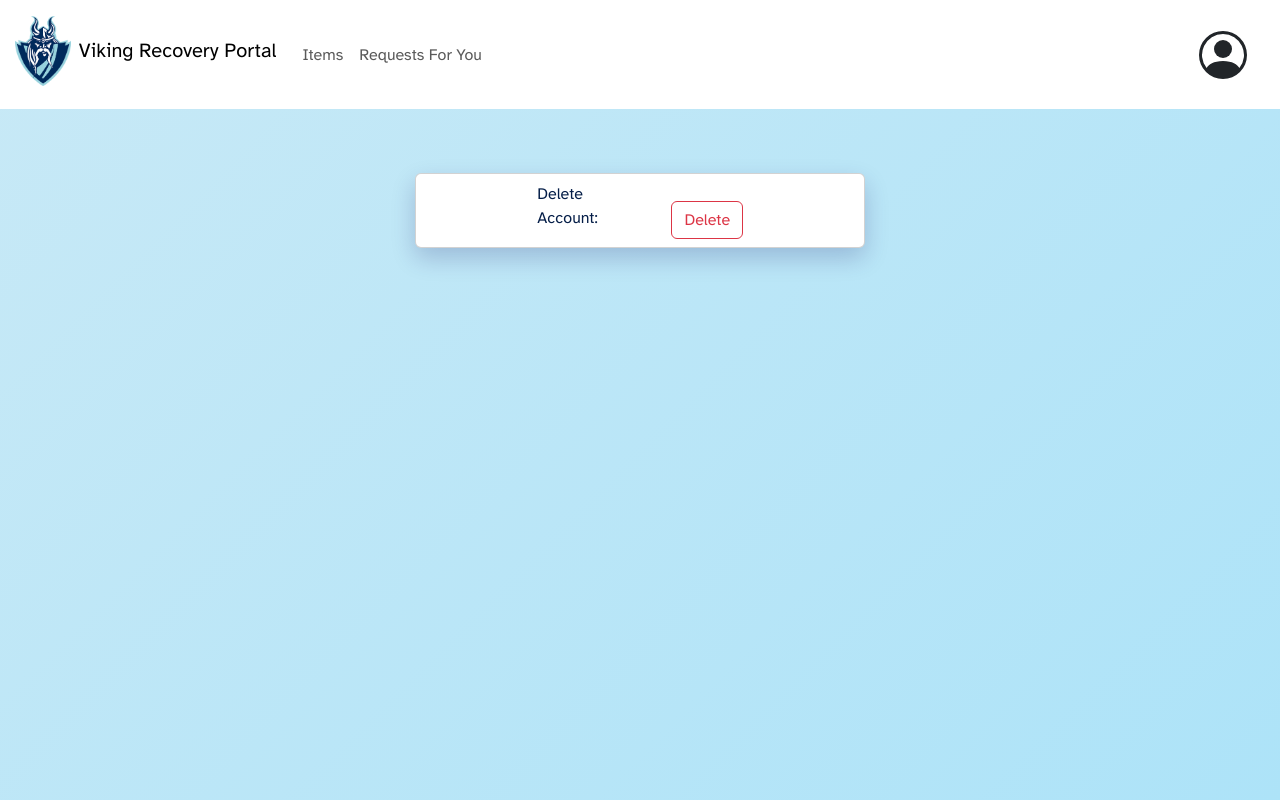
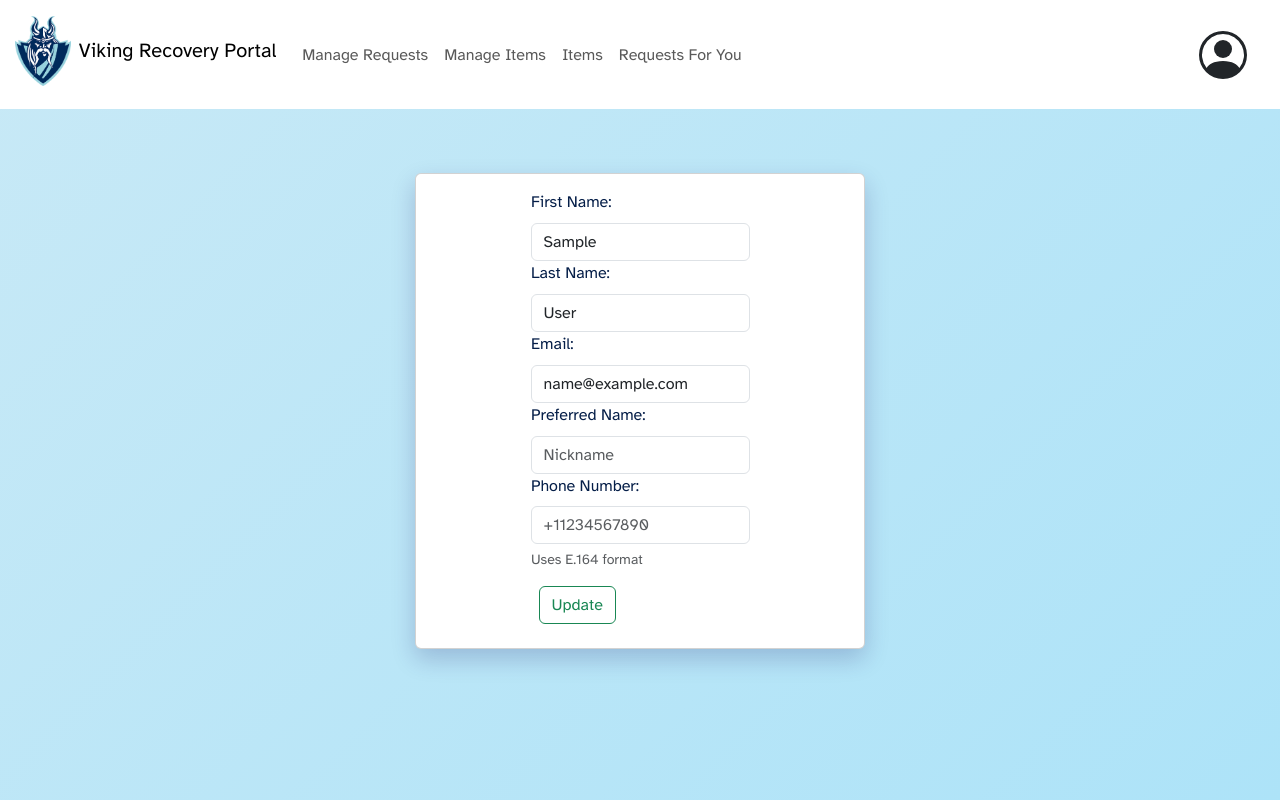
Before and after one commit to ritumaiti2009/CAC_Proj, a Flask app: page /setting in a window 1280 px wide. Run offline with Flask 3, Linux system fonts and the light colour scheme; the visitor is signed in with stand-in values (Sample User, id 1); data comes from the database, SQL or seed files in the repository; some web fonts are replaced.

Commit message:
Completed Settings

```diff
--- a/app.py
+++ b/app.py
@@ -49,6 +49,12 @@ def index():
 def register():
     # Attempt to register new account when a POST received
     if request.method == "POST":
+        # Check if user entered correct password confirmation
+        if request.form["password"] != request.form["password_confirm"]:
+            return alert(
+                "Unable to register: Incorrect Password Confirmation", "/register", 409
+            )
+
         # Get required attributes
         email = request.form["email"]
         password = generate_password_hash(
@@ -88,7 +94,9 @@ def register():
         except:
             return alert("Unable to register: Email already exists", "/register", 409)
 
-    # Return html layout when GET method received
+    # Return user to homepage if they are logged in
+    if "user" in session:
+        return redirect("/")
     return render_template("register.html")
 
 
@@ -104,7 +112,7 @@ def login():
             user = run_sql("SELECT * FROM users WHERE email = ?", (email,))
         except:
             return alert(
-                "Unable to login: Failed to fetch login information", "/login", 401
+                "Unable to login: Failed to fetch login information", "/login", 500
             )
 
         # Authenticate password
@@ -135,34 +143,85 @@ def logout():
     return alert("Successfully logged out!", "/login")
 
 
-# Delete account from database
-@app.route("/delete_acount/<int:id>", methods=["POST"])
-def delete_account(id):
-    try:
-        run_sql("DELETE FROM users WHERE id = ?", (id,))
-        send_email(
-            app,
-            "VRP Account Deleted",
+# Set up account setting page
+@app.route("/setting", methods=["GET", "POST"])
+@login_required
+def setting():
+    if request.method == "POST":
+        # Get account password from db
+        try:
+            account_password = run_sql(
+                "SELECT password FROM users WHERE email = ?", (session.get("user"),)
+            )
+        except:
+            return alert(
+                "Failed to Update Account: Failed to fetch login information",
+                "/setting",
+                500,
+            )
+
+        # Authenticate password
+        password = request.form["password"]
+        if not account_password or not check_password_hash(
+            account_password[0][0], password
+        ):
+            return alert(
+                "Failed to Update Account: Incorrect Password", "/setting", 401
+            )
+
+        try:
+            # Get required attributes
+            email = request.form["email"]
+            first_name = request.form["first_name"]
+            last_name = request.form["last_name"]
+            preferred_name = request.form["preferred_name"].strip() or None
+            phone_num = request.form["phone_num"].strip() or None
+
+            # Update sql
+            run_sql(
+                """
+                UPDATE users
+                SET first_name = ?,
+                last_name = ?,
+                email = ?,
+                preferred_name = ?,
+                phone_num = ?
+                WHERE id = ?
+                """,
+                (
+                    first_name,
+                    last_name,
+                    email,
+                    preferred_name,
+                    phone_num,
+                    session.get("user_id"),
+                ),
+            )
+
+            # Update session info
+            session["user"] = email
+            if preferred_name:
+                session["name"] = f"{preferred_name} {last_name}"
+            else:
+                session["name"] = f"{first_name} {last_name}"
+
+            return alert("Successfully updated account informations!", "/")
+        except Exception as e:
+            return alert(f"Failed to Update Account {e}", "/setting", 500)
+    else:
+        user_info = run_sql(
             """
-            Dear user,
-
-            We want to confirm that your account had been deleted from Viking Recovery Portal.
-            If this wasn't you, please contact us!
-
-            Best Wishes,
-            Kevin from VRP,
+            SELECT
+            first_name,
+            last_name,
+            email,
+            preferred_name,
+            phone_num
+            FROM users WHERE id = ?
             """,
-            session.get("user")
+            (session.get("user_id"),),
         )
-        return alert("Successfully deleted account!", "/logout")
-    except:
-        return alert("Failed to Delete Account", "/", 500)
-
-
-# Set up account setting page
-@app.route("/setting")
-def setting():
-    return render_template("settings.html")
+        return render_template("settings.html", user=user_info)
 
 
 # Get item submissions
--- a/helpers.py
+++ b/helpers.py
@@ -16,7 +16,7 @@ def login_required(f):
     @wraps(f)
     def decorated_function(*args, **kwargs):
         if session.get("user") is None:
-            return redirect("/login")
+            return alert("Unauthorized, log in required.", "/login", 401)
         return f(*args, **kwargs)
 
     return decorated_function
@@ -27,7 +27,7 @@ def admin_required(f):
     @wraps(f)
     def decorated_function(*args, **kwargs):
         if session.get("role") != "admin":
-            return redirect("/login")
+            return alert("Unauthorized, admin required.", "/login", 401)
         return f(*args, **kwargs)
 
     return decorated_function
--- a/static/style.css
+++ b/static/style.css
@@ -17,7 +17,7 @@ body {
 
 
 .card {
-    width: 300px;
+    width: 350px;
     box-shadow: 0 10px 25px rgba(13, 10, 95, 0.2);
 }
 
@@ -99,8 +99,8 @@ span {
     display: inline-block;
 }
 
-@media (max-width: 768px) {
+@media (max-width: 410px) {
     .card {
-        width: 400px;
+        width: 300px;
     }
 }
--- a/templates/index.html
+++ b/templates/index.html
@@ -2,7 +2,6 @@
 {% block title %}Home{% endblock %}
 {% block main %}
     <div class="card-form card mx-auto d-flex align-items-center">
-
         <div class="card-body">
             {% if session.get("user") %}
                 <h6 class="card-header">Logged in as {{ session.get("name") }}!</h6>
--- a/templates/layout.html
+++ b/templates/layout.html
@@ -11,7 +11,8 @@
         <link rel="preconnect" href="https://fonts.gstatic.com" crossorigin>
         <link href="https://fonts.googleapis.com/css2?family=Vend+Sans:ital,wght@0,300..700;1,300..700&display=swap"
               rel="stylesheet">
-        <link href="https://fonts.googleapis.com/css2?family=Atkinson+Hyperlegible:wght@400;700;800&display=swap" rel="stylesheet">
+        <link href="https://fonts.googleapis.com/css2?family=Atkinson+Hyperlegible:wght@400;700;800&display=swap"
+              rel="stylesheet">
         <title>
             {% block title %}{% endblock %}
         </title>
@@ -20,13 +21,16 @@
               integrity="sha384-sRIl4kxILFvY47J16cr9ZwB07vP4J8+LH7qKQnuqkuIAvNWLzeN8tE5YBujZqJLB"
               crossorigin="anonymous" />
     </head>
-
     <body>
         <nav class="navbar sticky-top navbar-expand-lg">
             <div class="container-fluid">
                 <h2>
                     <a class="navbar-brand d-flex align-items-center gap-2" href="/">
-                        <img src="{{ url_for('static', filename='logo.png') }}" alt="Logo" class="nav-logo">
+                        <img src="{{ url_for('static', filename='logo.png') }}"
+                             alt="Logo"
+                             class="nav-logo"
+                             width="auto"
+                             height="70px">
                         Viking Recovery Portal
                     </a>
                 </h2>
@@ -42,7 +46,7 @@
                     </button>
                     <div class="collapse navbar-collapse" id="navbarContent">
                         <div class="navbar-nav d-flex align-items-center">
-                            {% if session.get("user") and session.get("status") == "admin" %}
+                            {% if session.get("user") and session.get("role") == "admin" %}
                                 <a class="nav-link" href="/manage_requests">Manage Requests</a>
                                 <a class="nav-link" href="/manage_items">Manage Items</a>
                             {% endif %}
@@ -55,7 +59,7 @@
                         </div>
                     </div>
                     {% if session.get("user") %}
-                        <div class="dropdown">
+                        <div class="dropdown ms-auto">
                             <button class="btn dropdown_toggle me-2"
                                     type="button"
                                     data-bs-toggle="dropdown"
@@ -72,16 +76,24 @@
                             </button>
                             <ul class="dropdown-menu dropdown-menu-end">
                                 <li>
-                                    <h4><a class="dropdown-item" href="/setting">Settings</a></h4>
+                                    <h4>
+                                        <a class="dropdown-item" href="/setting">Settings</a>
+                                    </h4>
                                 </li>
                                 <li>
-                                    <h4><a class="dropdown-item" href="/items?user_specific=true">Sent Items</a></h4>
+                                    <h4>
+                                        <a class="dropdown-item" href="/items?user_specific=true">Sent Items</a>
+                                    </h4>
                                 </li>
                                 <li>
-                                    <h4><a class="dropdown-item" href="/requests">Sent Requests</a></h4>
+                                    <h4>
+                                        <a class="dropdown-item" href="/requests">Sent Requests</a>
+                                    </h4>
                                 </li>
                                 <li>
-                                    <h4><a class="dropdown-item" href="/logout">Log Out</a></h4>
+                                    <h4>
+                                        <a class="dropdown-item" href="/logout">Log Out</a>
+                                    </h4>
                                 </li>
                             </ul>
                         </div>
--- a/templates/list_layout.html
+++ b/templates/list_layout.html
@@ -8,7 +8,9 @@
                        id="searchInput"
                        name="keyword"
                        placeholder="Search">
-                <select class="form-select me-2 w-auto flex-shrink-0 status-box" name="status" id="select">
+                <select class="form-select me-2 w-auto flex-shrink-0 status-box"
+                        name="status"
+                        id="select">
                     <option selected disabled>Type</option>
                     <option value="o">All</option>
                     <option value="lost">Lost</option>
@@ -19,7 +21,7 @@
             </div>
         </form>
     </div>
-    <div class="d-flex flex-wrap justify-content-between">
+    <div class="d-flex flex-wrap mx-auto">
         {% block card %}{% endblock %}
     </div>
     <script>
--- a/templates/requests.html
+++ b/templates/requests.html
@@ -40,11 +40,11 @@
                         {% if request["request_status"] == "pending" %}
                             <li class="list-group-item d-flex gap-2">
                                 <form method="post"
-                                    action="{{ url_for('approve_request', id=request['id']) }}">
+                                      action="{{ url_for('approve_request', id=request['id']) }}">
                                     <button class="btn btn-outline-success" type="submit">Approve</button>
                                 </form>
                                 <form method="post"
-                                    action="{{ url_for('reject_request', id=request['id']) }}">
+                                      action="{{ url_for('reject_request', id=request['id']) }}">
                                     <button class="btn btn-outline-danger" type="submit">Reject</button>
                                 </form>
                             </li>
--- a/templates/settings.html
+++ b/templates/settings.html
@@ -1,38 +1,76 @@
 {% extends "layout.html" %}
 {% block title %}Account Settings{% endblock %}
 {% block main %}
-    <div class="card-form card mx-auto d-flex align-items-center">
+    <div class="card-form card mx-auto d-flex align-items-center py-3">
         <div clas="card-body">
-            {% if session.get("user_id") %}
-                <div class="d-flex m-2 align-items-end gap-4">
-                    <label for="deleteBtn" class="form-label">Delete Account:</label>
-                    <button class="btn btn-outline-danger"
-                            type="button"
-                            data-bs-toggle="modal"
-                            data-bs-target="#confirmDeleteModal"
-                            id="deleteBtn">Delete</button>
-                </div>
-                <form method="post"
-                      action="{{ url_for('delete_account', id=session.get('user_id') ) }}">
+            <form method="post" action="/setting">
+                <label for="firstNameInput" class="form-label">First Name:</label>
+                <input type="text"
+                       class="form-control"
+                       id="firstNameInput"
+                       name="first_name"
+                       placeholder="John"
+                       value="{% if user[0]['email'] %}{{ user[0]['first_name'] }}{% endif %}"
+                       required>
+                <label for="lastNameInput" class="form-label">Last Name:</label>
+                <input type="text"
+                       class="form-control"
+                       id="lastNameInput"
+                       name="last_name"
+                       placeholder="Doe"
+                       value="{% if user[0]['last_name'] %}{{ user[0]['last_name'] }}{% endif %}"
+                       required>
+                <label for="emailInput" class="form-label">Email:</label>
+                <input type="email"
+                       class="form-control"
+                       id="emailInput"
+                       name="email"
+                       placeholder="name@example.com"
+                       value="{% if user[0]['email'] %}{{ user[0]['email'] }}{% endif %}"
+                       required>
+                <label for="preferredNameInput" class="form-label">Preferred Name:</label>
+                <input type="text"
+                       class="form-control"
+                       id="preferredNameInput"
+                       name="preferred_name"
+                       placeholder="Nickname"
+                       value="{% if user[0]['preferred_name'] %}{{ user[0]['preferred_name'] }}{% endif %}">
+                <label for="telInput" class="form-label">Phone Number:</label>
+                <input type="tel"
+                       class="form-control"
+                       id="telInput"
+                       name="phone_num"
+                       pattern="^\+?[1-9]\d{9,14}$"
+                       aria-describedby="phoneInfo"
+                       placeholder="+11234567890"
+                       value="{% if user[0]['phone_num'] %}{{ user[0]['phone_num'] }}{% endif %}">
+                <p class="form-text" id="phoneInfo">Uses E.164 format</p>
                 <div class="modal fade"
-                         id="confirmDeleteModal"
-                         data-bs-backdrop="static"
-                         data-bs-keyboard="false"
+                     id="confirmPasswordModal"
                      tabindex="-1"
-                         aria-labelledby="confirmDeleteModal"
+                     aria-labelledby="confirmPasswordModal"
                      aria-hidden="true">
                     <div class="modal-dialog">
                         <div class="modal-content">
                             <div class="modal-header">
-                                    <h1 class="modal-title fs-5">Confirm Delete</h1>
+                                <h1 class="modal-title fs-5">Confirm Password</h1>
                                 <button type="button"
                                         class="btn-close"
                                         data-bs-dismiss="modal"
                                         aria-label="Close"></button>
                             </div>
-                                <div class="modal-body">Are you sure you want to delete this account? (This is permanent)</div>
+                            <div class="modal-body">
+                                Enter your password to confirm change
+                                <input type="password"
+                                       id="passwordInput"
+                                       class="form-control"
+                                       name="password"
+                                       minlength="8"
+                                       maxlength="20"
+                                       required>
+                            </div>
                             <div class="modal-footer">
-                                    <button type="submit" class="btn btn-danger">Confirm Delete</button>
+                                <button type="submit" class="btn btn-success">Enter</button>
                                 <button type="button"
                                         class="btn btn-secondary"
                                         data-bs-dismiss="modal"
@@ -42,7 +80,13 @@
                     </div>
                 </div>
             </form>
-            {% endif %}
+            <div class="d-flex m-2 align-items-end gap-4">
+                <button class="btn btn-outline-success"
+                        type="button"
+                        data-bs-toggle="modal"
+                        data-bs-target="#confirmPasswordModal"
+                        id="updateBtn">Update</button>
+            </div>
         </div>
     </div>
 {% endblock %}
```
Also changed, not shown: templates/items.html (+4 -4 lines), templates/manage_item.html (+7 -7 lines), templates/manage_request.html (+5 -3 lines), templates/register.html (+8 -0 lines). Lines whose indentation alone changed are shown as unchanged.
